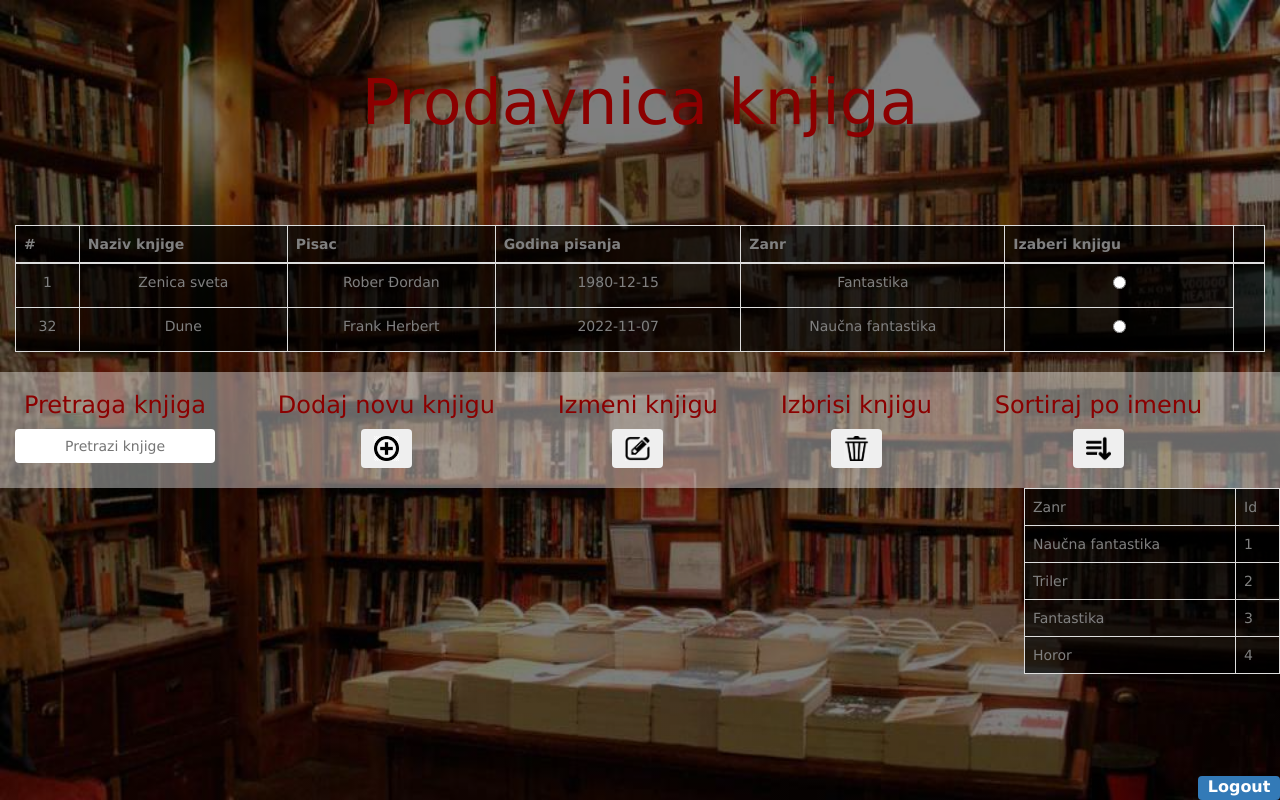
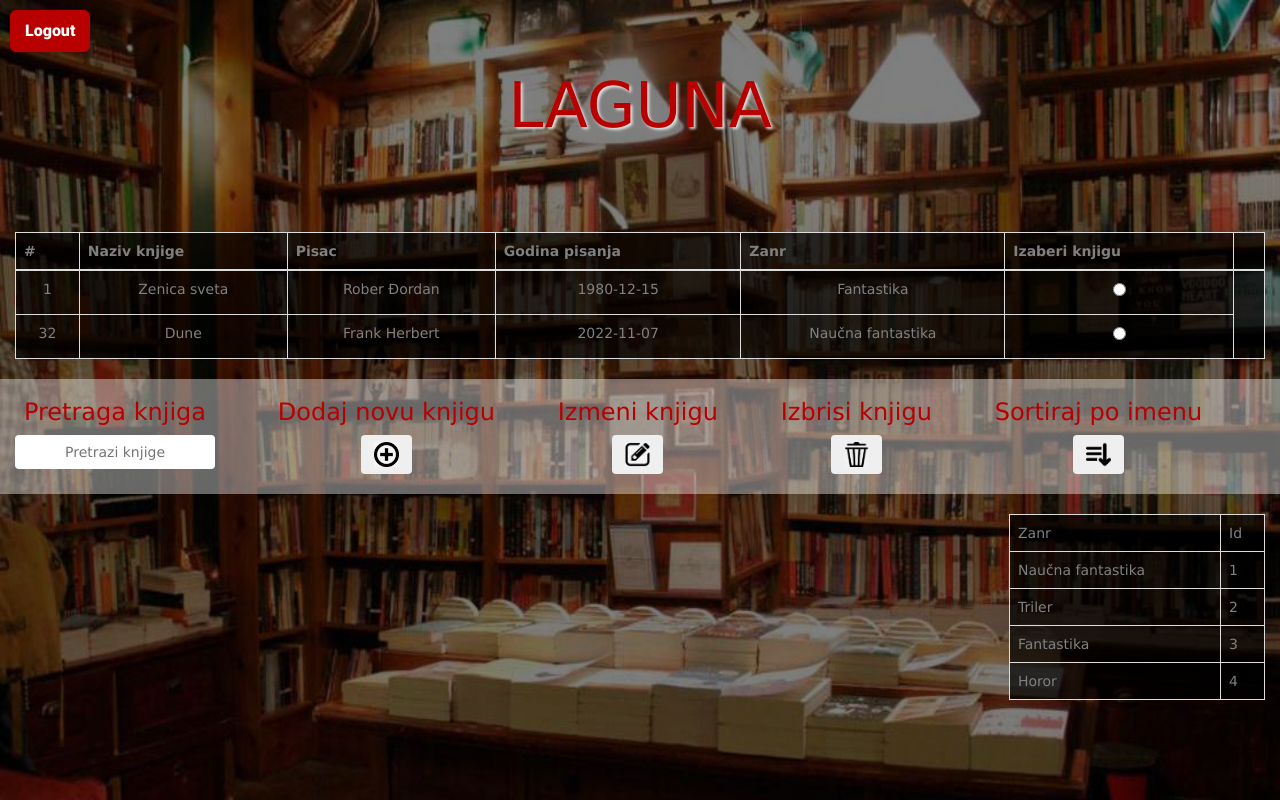
Before and after one commit to Ristic-Lazar-smd/itehmaster, a PHP site: page /itehmaster/home.php in a window 1280 px wide. Run offline with PHP 8.4, Linux system fonts and the light colour scheme; the visitor is signed in with stand-in values (Sample User, id 1); data comes from the database, SQL or seed files in the repository; both versions use the stored data as it was after the commit; some libraries are stand-ins or nearby versions.

Commit message:
Dodata baza u folder i css fun

```diff
--- a/css/home.css
+++ b/css/home.css
@@ -72,12 +72,12 @@
 }
 
 h3{
-    color: darkred;
+    color: #b80000;
 }
 
 
 p{
-    color: darkred;
+    color: #b80000;
 }
 .btnimage{
     width: 25px;
@@ -97,4 +97,128 @@
 .legenda {
     width: 20%;
     float: right;
+    margin: 20px 15px 0 0;
 }
+.logoutdugme {
+    background: #b80000;
+    border: 1px solid #b80000;
+    border-radius: 6px;
+    box-shadow: rgba(0, 0, 0, 0.1) 1px 2px 4px;
+    box-sizing: border-box;
+    color: #FFFFFF;
+    cursor: pointer;
+    display: inline-block;
+    font-family: nunito,roboto,proxima-nova,"proxima nova",sans-serif;
+    font-size: 16px;
+    font-weight: 800;
+    line-height: 16px;
+    min-height: 40px;
+    outline: 0;
+    padding: 12px 14px;
+    text-align: center;
+    text-rendering: geometricprecision;
+    text-transform: none;
+    user-select: none;
+    -webkit-user-select: none;
+    touch-action: manipulation;
+    vertical-align: middle;
+    position: absolute;
+    left: 10px;
+    top: 10px;
+}
+
+.logoutdugme:hover,
+.logoutdugme:active {
+    background-color: initial;
+    background-position: 0 0;
+    color: #b80000;
+}
+.logoutdugme:hover{
+    box-shadow: rgba(45, 35, 66, 0.4) 0 4px 8px, rgba(45, 35, 66, 0.3) 0 7px 13px -3px, #D6D6E7 0 -3px 0 inset;
+    transform: translateY(-2px);
+}
+.logoutdugme:active {
+    box-shadow: #D6D6E7 0 3px 7px inset;
+    transform: translateY(2px);
+}
+
+.logoutdugme:active {
+    opacity: .5;
+}
+/* .txt{
+    font-size: 15rem;
+	    text-align: center;
+	    color: #fcedd8;
+	   	font-family: 'Niconne', cursive;
+	    font-weight: 700;
+      text-shadow: 5px 5px 0px #eb452b,
+                  10px 10px 0px #efa032,
+                  15px 15px 0px #46b59b,
+                  20px 20px 0px #017e7f,
+                  25px 25px 0px #052939,
+                  30px 30px 0px #c11a2b,
+                  35px 35px 0px #c11a2b,
+                  40px 40px 0px #c11a2b,
+                  45px 45px 0px #c11a2b;
+} */
+/* Basic styles */
+
+:root{
+    --bg-color: #ca8282;
+}
+
+
+
+/* title styles */
+.home-title span{
+    position: relative;
+    overflow: hidden;
+    display: block;
+    line-height: 1.2;
+    color: #b80000;
+    text-shadow: 2px 2px 3px #e6e6e6;
+}
+
+.home-title span::after{
+    content: '';
+    position: absolute;
+    top: 0;
+    right: 0;
+    width: 100%;
+    height: 100%;
+    background: rgb(156, 10, 10);
+    animation: a-ltr-after 2s cubic-bezier(.77,0,.18,1) forwards;
+    transform: translateX(-101%);
+}
+
+.home-title span::before{
+    content: '';
+    position: absolute;
+    top: 0;
+    right: 0;
+    width: 100%;
+    height: 100%;
+    background: var(--bg-color);
+    animation: a-ltr-before 2s cubic-bezier(.77,0,.18,1) forwards;
+    transform: translateX(0);
+}
+
+.home-title span:nth-of-type(1)::before,
+.home-title span:nth-of-type(1)::after{
+    animation-delay: 1s;
+}
+
+.home-title span:nth-of-type(2)::before,
+.home-title span:nth-of-type(2)::after{
+    animation-delay: 1.5s;
+}
+
+@keyframes a-ltr-after{
+    0% {transform: translateX(-100%)}
+    100% {transform: translateX(101%)}
+}
+
+@keyframes a-ltr-before{
+    0% {transform: translateX(0)}
+    100% {transform: translateX(200%)}
+}
--- a/home.php
+++ b/home.php
@@ -29,16 +29,20 @@
     <link rel="stylesheet" href="https://maxcdn.bootstrapcdn.com/bootstrap/3.3.7/css/bootstrap.min.css">
     <link rel="icon" href="image/boy.png" />
     <link rel="stylesheet" href="css/home.css">
-    <title>Laguna</title>
+    <title >Laguna</title>
+
 </head>
 
 <body>
     <script src="https://ajax.googleapis.com/ajax/libs/jquery/3.3.1/jquery.min.js"></script>
 
     <div class="jumbotron text-center" style=" background-color: rgba(255, 182, 193, 0);">
-        <div class="container">
-            <h1 style="color:darkred">Prodavnica knjiga</h1>
-        </div>
+        <!-- <div class="wraper">
+            <h1 class="txt" style="color:darkred">Prodavnica knjiga</h1>
+        </div> -->
+        <h1 class="home-title">
+            <span>LAGUNA</span>
+        </h1>
     </div>
 
     <div class="col-md-8" style="text-align:center; width:66.6%;float:left">
@@ -122,7 +126,7 @@
 
 <!-- MODALI -->
     <br>
-    <a href="logout.php" class="label label-primary" style="font-size:16px; position: fixed; bottom:0; right:0; float:right">Logout</a>
+    <a href="logout.php" class="logoutdugme">Logout</a>
     <!-- DODAJ KNJIGU -->
     <div class="modal fade" id="myModal" role="dialog">
         <div class="modal-dialog">
@@ -135,7 +139,7 @@
                 <div class="modal-body">
                     <div class="container knjiga-form">
                         <form action="#" method="post" id="dodajForm">
-                            <h3 id="naslov" style="color: black" text-align="center">Dodavanje knjige</h3>
+                            <h3 id="naslov" style="color: #b80000; text-shadow: 2px 2px 3px #e6e6e6;" text-align="center">Dodavanje knjige</h3>
                             <div class="row">
                                 <div class="col-md-6">
                                     <div class="form-group">
@@ -182,7 +186,7 @@
                 <div class="modal-body">
                     <div class="container knjiga-form">
                         <form action="#" method="post" id="izmeniForm">
-                            <h3 style="color: red">Izmeni knjigu</h3>
+                            <h3 style="color: #b80000; text-shadow: 2px 2px 3px #e6e6e6;">Izmeni knjigu</h3>
                             <div class="row">
                                 <div class="col-md-6">
                                     <div class="form-group">
```
Also changed, not shown: css/txt.scss (added, +54 -0 lines), knjizara.sql (added, +138 -0 lines).
